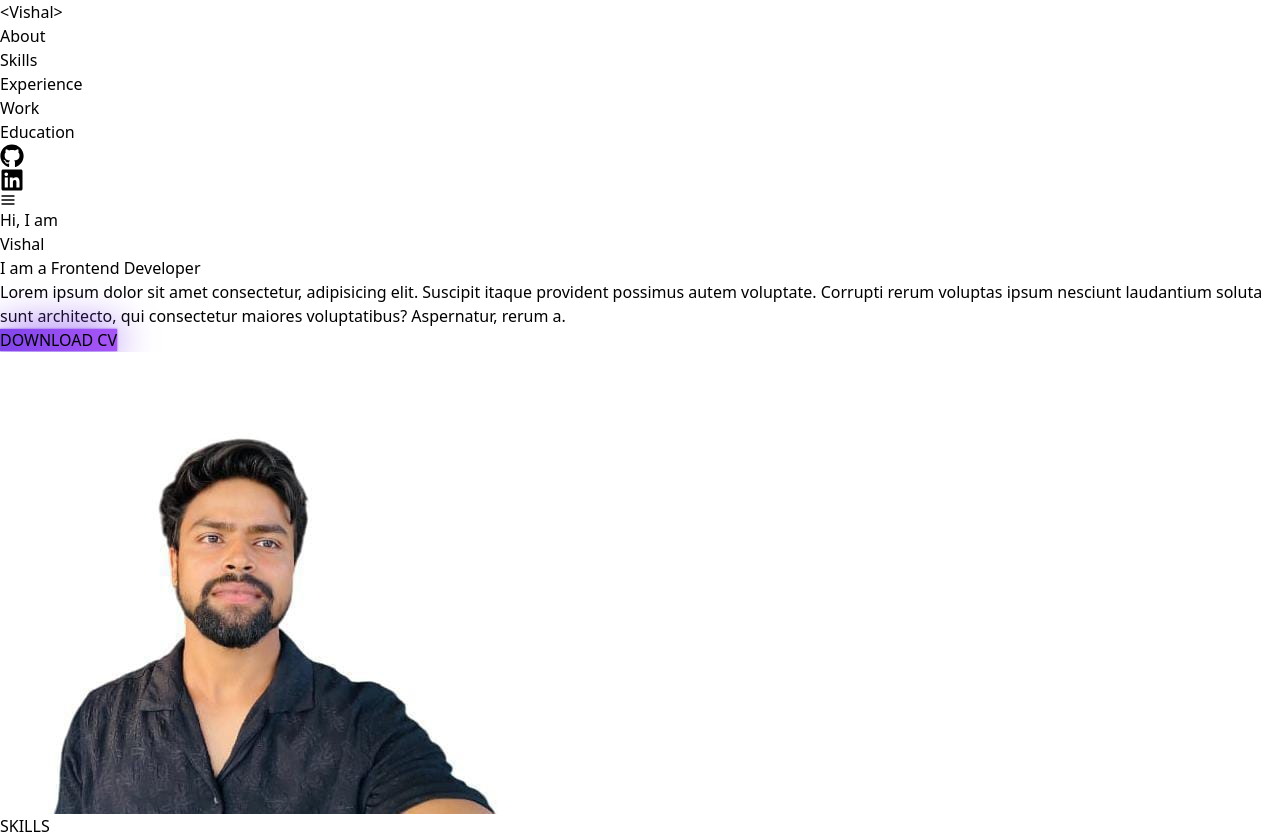
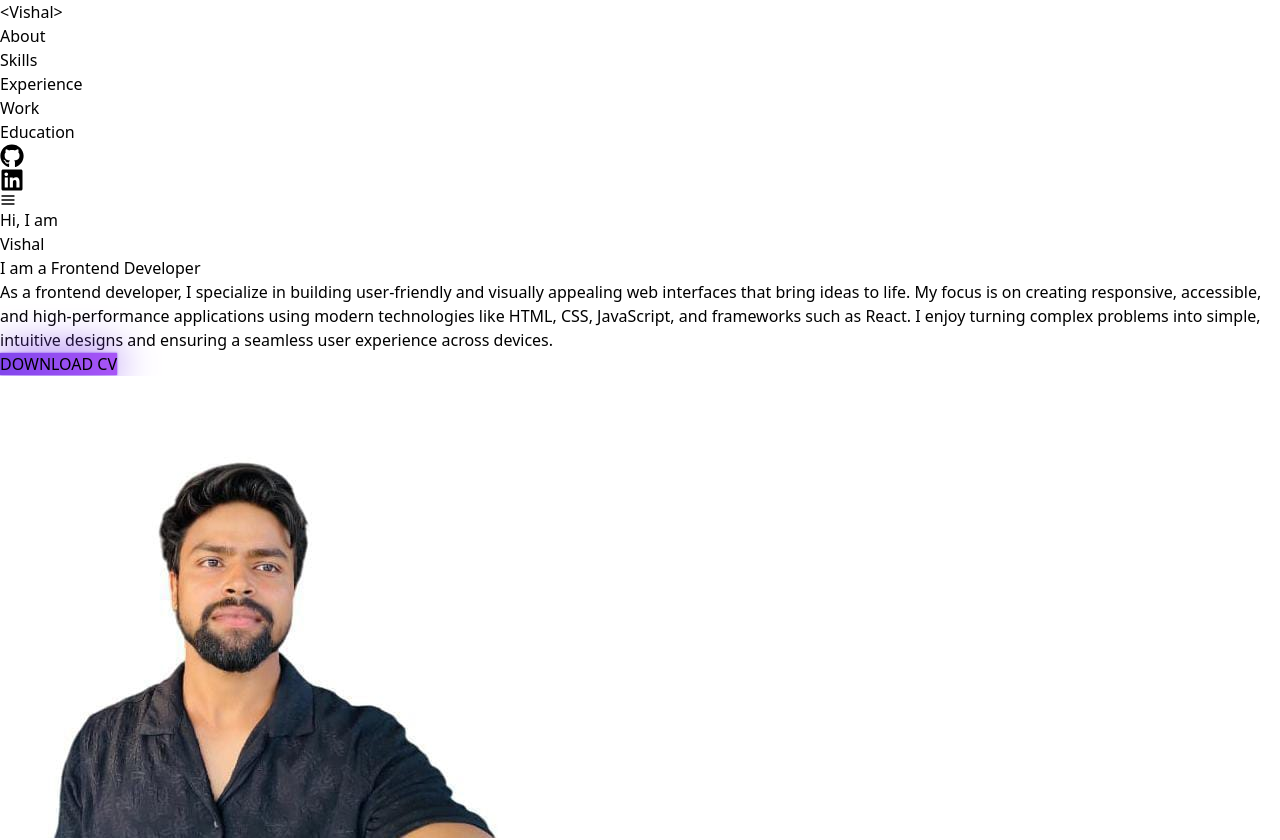
Before and after one commit to vishal-code-lab/Portfolio, a React (Vite) app: page / in a window 1280 px wide. Shown: the top 840 px of the page. Built offline with nearby package versions, Linux system fonts and the light colour scheme.

Commit message:
Initial commit

```diff
--- a/src/Components/About/About.jsx
+++ b/src/Components/About/About.jsx
@@ -32,7 +32,7 @@ const About = () => {
 </h3>
 
 {/* About me paragraph */}
-<p className='text-base sm:text-lg text-gray-400 mb-10 mt-8 leading-relaxed'>Lorem ipsum dolor sit amet consectetur, adipisicing elit. Suscipit itaque provident possimus autem voluptate. Corrupti rerum voluptas ipsum nesciunt laudantium soluta sunt architecto, qui consectetur maiores voluptatibus? Aspernatur, rerum a.</p>
+<p className='text-base sm:text-lg text-gray-400 mb-10 mt-8 leading-relaxed'>As a frontend developer, I specialize in building user-friendly and visually appealing web interfaces that bring ideas to life. My focus is on creating responsive, accessible, and high-performance applications using modern technologies like HTML, CSS, JavaScript, and frameworks such as React. I enjoy turning complex problems into simple, intuitive designs and ensuring a seamless user experience across devices.</p>
 
 {/* Resume Button */}
 
```
